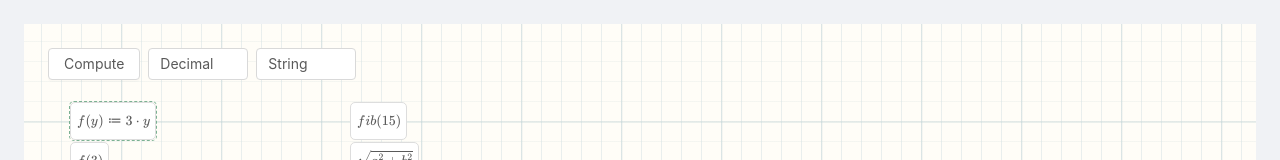
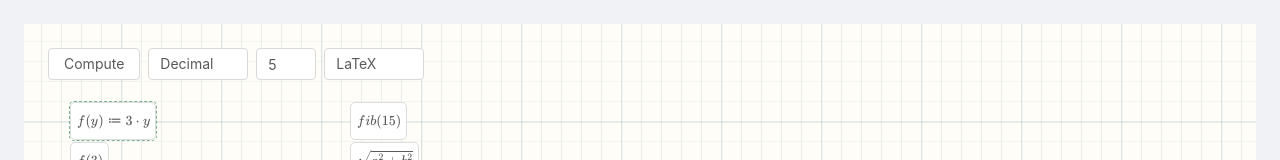
Before and after one commit to phcreery/mathpad, a Vue app: page / in a window 1280 px wide. Shown: the top 160 px of the page. Built offline with nearby package versions, Linux system fonts and the light colour scheme; a web font is replaced by a local one; what vue-katex would draw is missing.

Commit message:
latex decimals

```diff
--- a/src/calc/calculator.js
+++ b/src/calc/calculator.js
@@ -152,8 +152,9 @@ module.exports = {
           console.log('expression(convertFromLaTeX)', expression, scope)
           evaluated = nerdamer(expression, scope)
           evaluated = evaluated.evaluate()
-          text = evaluated.text(options.format, options.decimals)
-          LaTeX = evaluated.toTeX(options.format == 'decimal' ? 'decimals' : undefined)
+          text = evaluated.text(options.numberformat == 'decimals' ? 'decimals' : undefined, options.decimals)
+          // LaTeX = evaluated.toTeX(options.numberformat == 'decimals' ? 'decimals' : undefined, options.decimals)
+          LaTeX = nerdamer(text).toTeX(options.numberformat == 'decimals' ? 'decimals' : undefined)
           return { text, LaTeX }
           // return undefined
         }
--- a/src/components/Page.vue
+++ b/src/components/Page.vue
@@ -19,8 +19,8 @@
           Recurring
         </a-select-option>
       </a-select>
-      <a-input-number v-if="mathOptions.format == 'decimals'" id="inputNumber" style="width: 60px" v-model="mathOptions.decimals" :min="1" :max="10" />
-      <a-select default-value="String" style="width: 100px" @change="handleChangeOUTformat">
+      <a-input-number v-if="mathOptions.numberformat == 'decimals'" id="inputNumber" style="width: 60px" v-model="mathOptions.decimals" :min="1" :max="10" />
+      <a-select default-value="LaTeX" style="width: 100px" @change="handleChangeOUTformat">
         <a-select-option value="string">
           String
         </a-select-option>
@@ -79,7 +79,7 @@ export default {
       defaultEquation: {id: 0, x:0, y:0,  function: "", result: ""},
       mouseX: 0,
       mouseY: 0,
-      outputFormat: 'string',
+      outputFormat: 'LaTeX',
       mathOptions: {
         numberformat: 'decimals',
         decimals: 5,
@@ -195,7 +195,7 @@ export default {
       }
     },
     handleChangeNformat(value) {
-      this.mathOptions.format = value
+      this.mathOptions.numberformat = value
     },
     handleChangeOUTformat(value) {
       this.outputFormat = value
```
